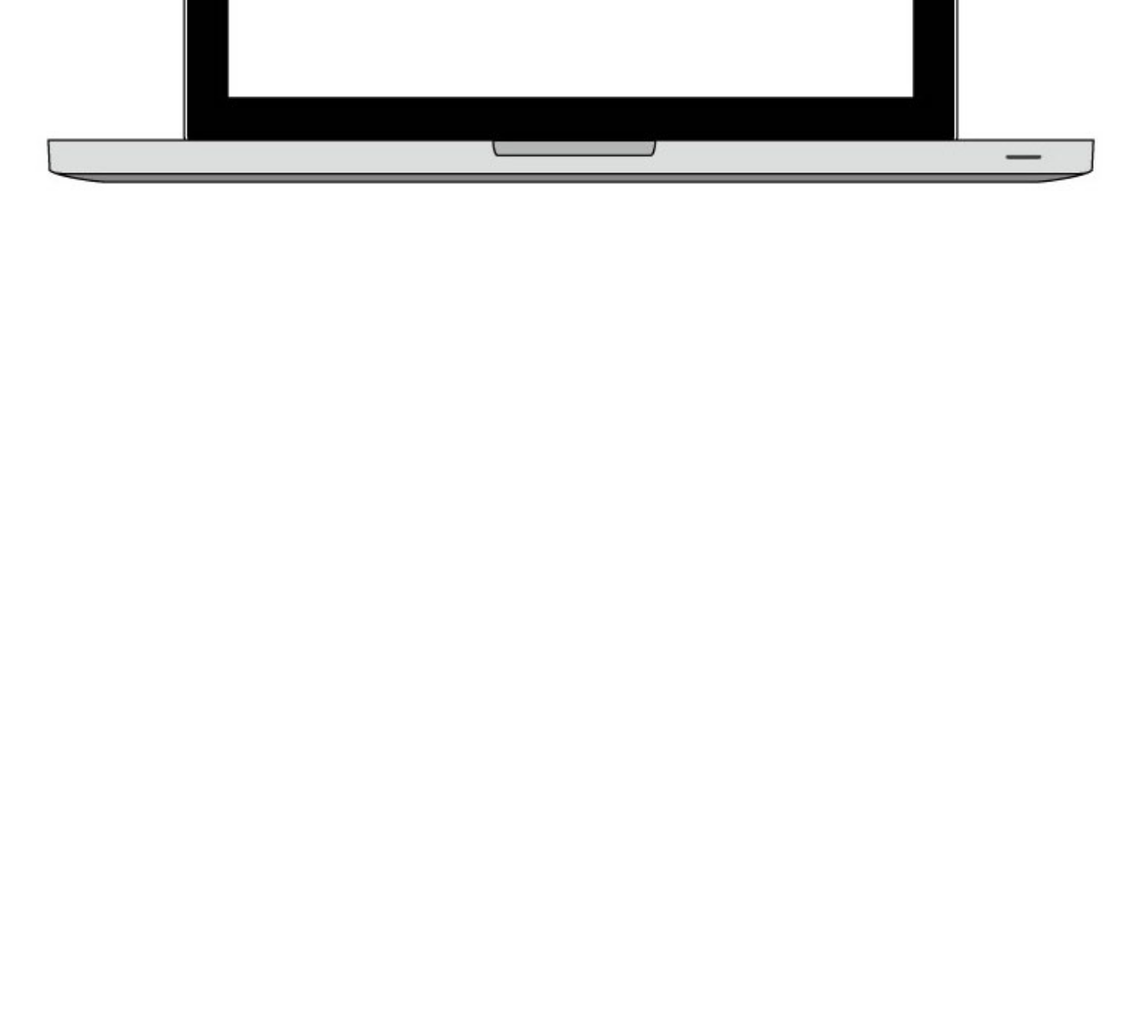
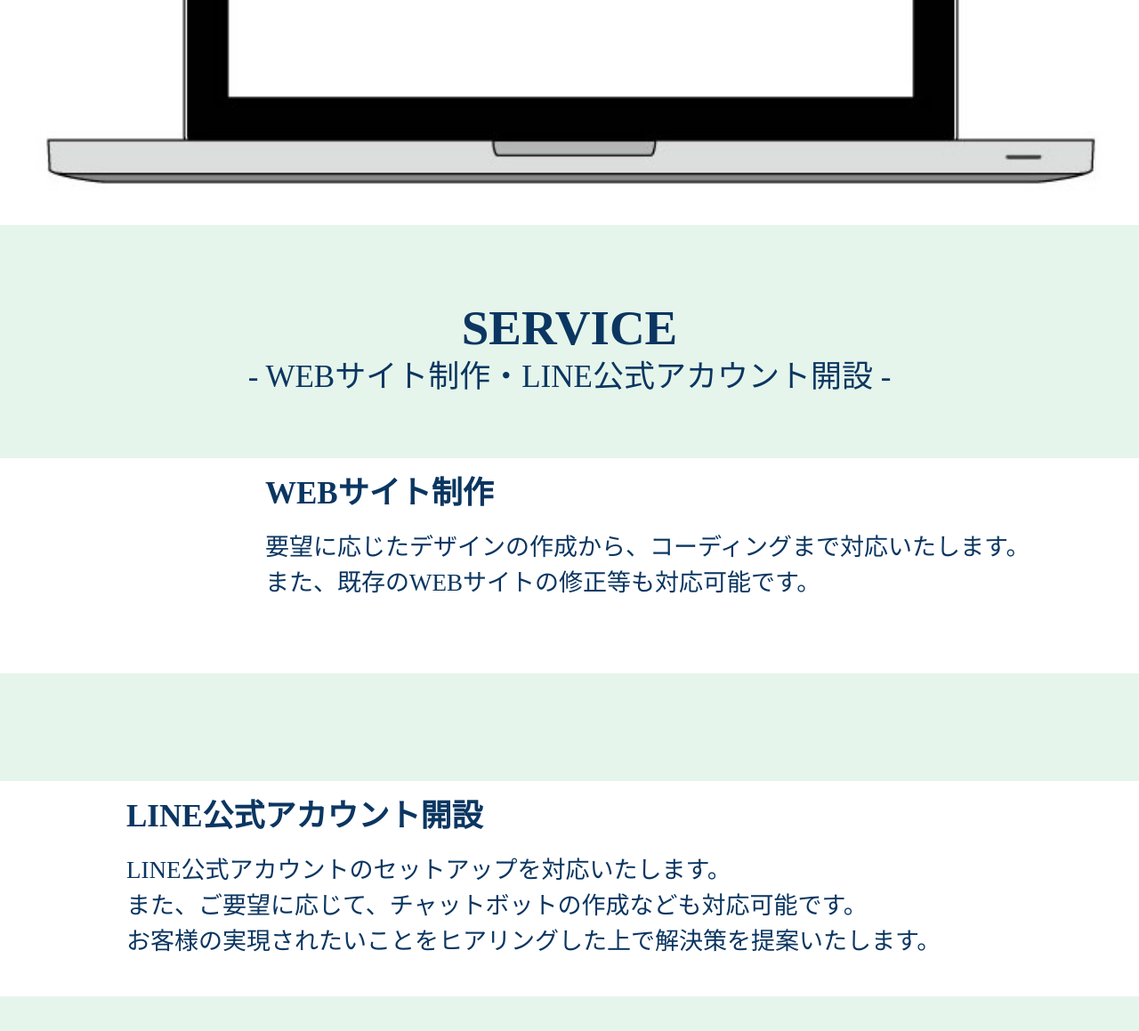
Before and after one commit to Ryo-Aoki-8282/my-portlio, a website: page index.html in a window 1280 px wide. Shown: the part 611-1770 px from the top of the page at 89% size. Before the commit the page ends 864 px from the top, so only its background shows below. Drawn offline with Linux system fonts and the light colour scheme; a web font is replaced by a local one.

Commit message:
service-pc完成

```diff
--- a/index.html
+++ b/index.html
@@ -43,14 +43,34 @@
         </div>
       </div>
     </header>
-    <div class="p-home">
+    <section class="p-home">
       <div class="p-home__inner">
         <div class="p-home__logo">
           <span>MY</span>
           <span>PORTFOLIO</span>
         </div>
       </div>
-    </div>
+    </section>
+    <section class="p-service">
+      <div class="p-service__inner">
+        <h1 class="p-service__title">SERVICE</h1>
+        <div class="p-service__subtitle">- WEBサイト制作・LINE公式アカウント開設 -</div>
+        <div class="p-service-block--left">
+          <div class="p-service-block__inner--left">
+            <h2 class="p-service-block__heading">WEBサイト制作</h2>
+            <p class="p-service-block__text">要望に応じたデザインの作成から、コーディングまで対応いたします。また、既存のWEBサイトの修正等も対応可能です。</p>
+          </div>
+        </div>
+        <div class="p-service-block--right">
+          <div class="p-service-block__inner--right">
+            <h2 class="p-service-block__heading">LINE公式アカウント開設</h2>
+            <p class="p-service-block__text">LINE公式アカウントのセットアップを対応いたします。<br>
+              また、ご要望に応じて、チャットボットの作成なども対応可能です。<br>
+              お客様の実現されたいことをヒアリングした上で解決策を提案いたします。</p>
+          </div>
+        </div>
+      </div>
+    </section>
   </div>
 </body>
 </html>
--- a/sass/_main.scss
+++ b/sass/_main.scss
@@ -1,3 +1,10 @@
+/* ==========================================================================
+Foundation
+========================================================================== */
+@font-face {
+  font-family: "Gen Jyuu Gothic P";
+  src: url(/fonts/GenJyuuGothic-Medium.ttf);
+}
 
 /* ==========================================================================
   Layout
@@ -167,6 +174,78 @@
   width: 648px;
 }
 
+.p-service__inner {
+  background-color: #BDE5CD65;
+  height: 959px;
+  width: 100%;
+  overflow: hidden;
+  position: relative;
+}
+
+.p-service__title {
+  font: normal normal 900 55px/70px Cooper Std;
+  margin-top: 81px;
+  text-align: center;
+}
+
+.p-service__subtitle {
+  font-family: Gen Jyuu Gothic P;
+  font-size: 35px;
+  line-height: 40px;
+  text-align: center;
+}
+
+.p-service-block__heading {
+  font-family: Gen Jyuu Gothic P;
+  font-size: 35px;
+  line-height: 40px;
+}
+
+.p-service-block__text {
+  font-family: Gen Jyuu Gothic P;
+  font-size: 27px;
+  line-height: 40px;
+}
+
+.p-service-block--left {
+  background-color: #fff;
+  height: 242px;
+  position: absolute;
+  top: 262px;
+  left: 0;
+  width: 1507px;
+}
+
+.p-service-block__inner--left {
+  margin-left: 298px;
+  width: 870px;
+  .p-service-block__heading {
+    margin-top: 20px;
+  }
+  .p-service-block__text {
+    margin-top: 20px;
+  }
+}
+
+.p-service-block--right {
+  background-color: #fff;
+  bottom: 92px;
+  height: 242px;
+  right: 0;
+  position: absolute;
+  width: 1507px;
+}
+
+.p-service-block__inner--right {
+  margin-left: 369px;
+  width: 930px;
+  .p-service-block__heading {
+    margin-top: 20px;
+  }
+  .p-service-block__text {
+    margin-top: 20px;
+  }
+}
 /* Utility
   ----------------------------------------------------------------- */
 
--- a/sass/_module.scss
+++ b/sass/_module.scss
@@ -4,4 +4,5 @@
 
 body {
   font-family: 'Noto Sans Japanese', sans-serif;
+  color: #0b3661;
 }
```
Also changed, not shown: css/style.css, 1 other file.
